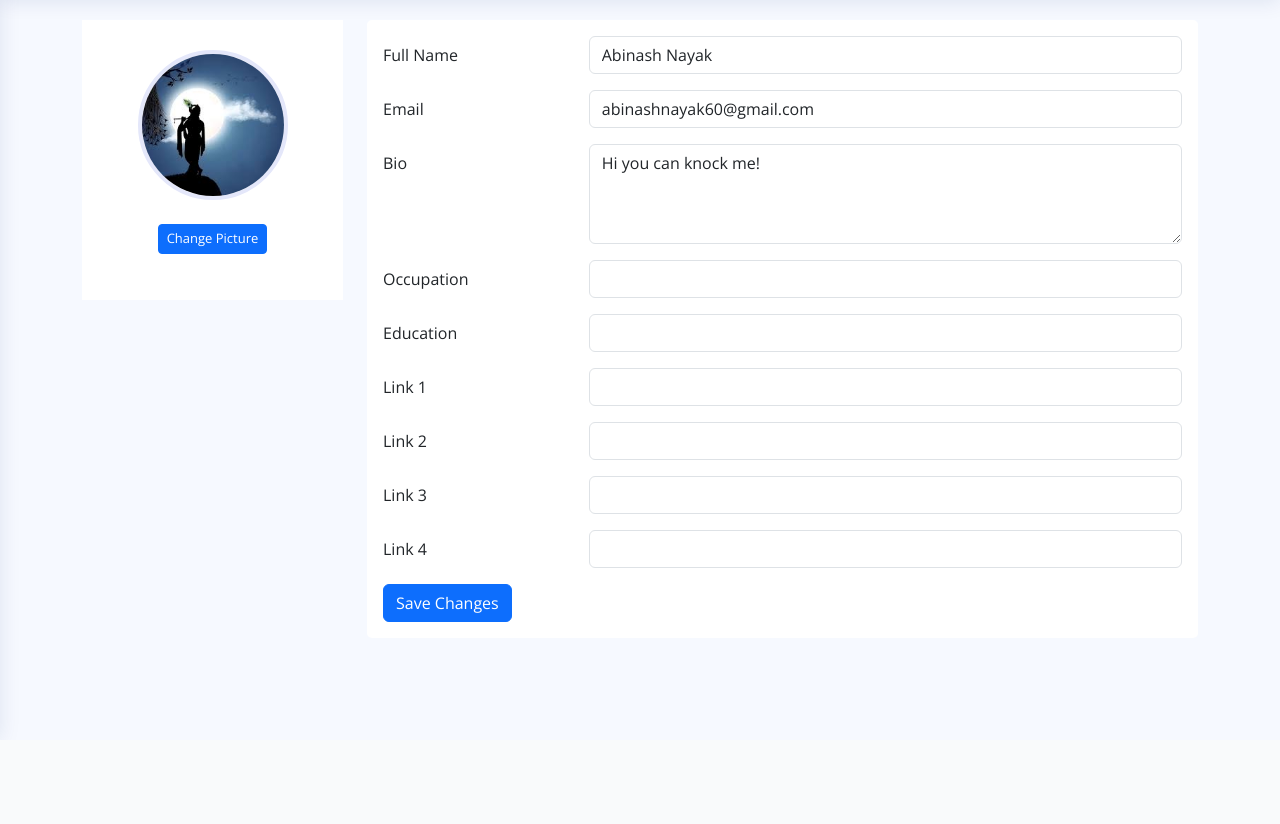
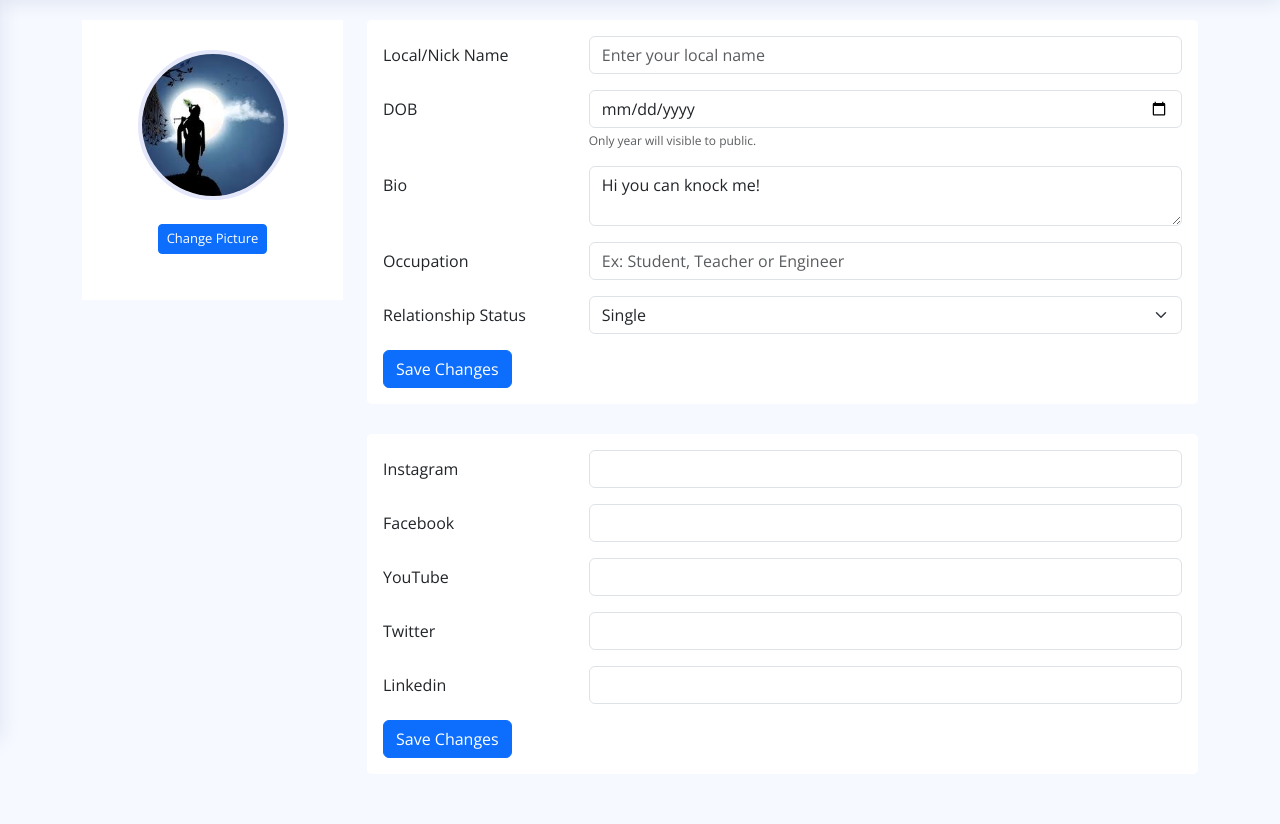
Before and after one commit to abinash07/snapkar, a PHP site: page /snapkar/editprofile in a window 1280 px wide. Shown: the part 60-884 px from the top of the page. Before the commit the page ends 792 px from the top, so only its background shows below. Run offline with PHP 8.4, Linux system fonts and the light colour scheme.

Commit message:
Edit profile

```diff
--- a/editprofile.php
+++ b/editprofile.php
@@ -17,55 +17,81 @@
                         <div class="card-body pt-3">
                             <form id="profileEditForm">
                                 <div class="row mb-3">
-                                    <label for="name" class="col-md-4 col-lg-3 col-form-label">Full Name</label>
+                                    <label for="name" class="col-md-4 col-lg-3 col-form-label">Local/Nick Name</label>
                                     <div class="col-md-8 col-lg-9">
-                                        <input type="text" class="form-control" name="name" id="name" value="Abinash Nayak">
+                                        <input type="text" class="form-control" name="name" id="name" placeholder="Enter your local name">
                                     </div>
                                 </div>
                                 <div class="row mb-3">
-                                    <label for="Email" class="col-md-4 col-lg-3 col-form-label">Email</label>
+                                    <label for="Email" class="col-md-4 col-lg-3 col-form-label">DOB</label>
                                     <div class="col-md-8 col-lg-9">
-                                        <input type="email" class="form-control" name="email" id="Email" value="abinashnayak60@gmail.com">
+                                        <input type="date" class="form-control" name="email" id="Email" value="">
+                                        <div class="form-text" style="font-size: 12px;">Only year will visible to public.</div>
                                     </div>
+
                                 </div>
                                 <div class="row mb-3">
                                     <label for="bio" class="col-md-4 col-lg-3 col-form-label">Bio</label>
                                     <div class="col-md-8 col-lg-9">
-                                        <textarea class="form-control" name="bio" id="bio" style="height: 100px">Hi you can knock me!</textarea>
+                                        <textarea class="form-control" name="bio" id="bio" style="height: 60px">Hi you can knock me!</textarea>
                                     </div>
                                 </div>
                                 <div class="row mb-3">
                                     <label for="company" class="col-md-4 col-lg-3 col-form-label">Occupation</label>
                                     <div class="col-md-8 col-lg-9">
-                                        <input type="text" class="form-control" name="occupation" id="occupation" value="">
+                                        <input type="text" class="form-control" name="occupation" id="occupation" placeholder="Ex: Student, Teacher or Engineer">
                                     </div>
                                 </div>
                                 <div class="row mb-3">
-                                    <label for="education" class="col-md-4 col-lg-3 col-form-label">Education</label>
+                                    <label for="education" class="col-md-4 col-lg-3 col-form-label">Relationship Status</label>
                                     <div class="col-md-8 col-lg-9">
-                                        <input type="text" class="form-control" name="education" id="education" value="">
+                                        <select class="form-select" id="profileVisibility">
+                                            <option value="public" selected="">Single</option>
+                                            <option value="connections">Engaged</option>
+                                            <option value="married">Married</option>
+                                        </select>
                                     </div>
                                 </div>
+
+                                <div id="profileAlert" class="mt-3"></div>
+
+                                <input type="hidden" name="old_image" id="old_image" value="profile_6902ce513730d2_1761908622.jpeg">
+                                <button type="submit" class="btn btn-primary" id="saveBtn">
+                                    <span class="button-text">Save Changes</span>
+                                    <span class="spinner-border spinner-border-sm ms-2 d-none" role="status"></span>
+                                </button>
+                            </form>
+                        </div>
+                    </div>
+                    <div class="card" style="box-shadow: none;">
+                        <div class="card-body pt-3">
+                            <form id="profileEditForm">
                                 <div class="row mb-3">
-                                    <label for="Link" class="col-md-4 col-lg-3 col-form-label">Link 1</label>
+                                    <label for="Link" class="col-md-4 col-lg-3 col-form-label">Instagram</label>
                                     <div class="col-md-8 col-lg-9">
                                         <input type="text" class="form-control" name="link_one" id="link_one" value="">
                                     </div>
                                 </div>
                                 <div class="row mb-3">
-                                    <label for="Link" class="col-md-4 col-lg-3 col-form-label">Link 2</label>
+                                    <label for="Link" class="col-md-4 col-lg-3 col-form-label">Facebook</label>
                                     <div class="col-md-8 col-lg-9">
                                         <input type="text" class="form-control" name="link_two" id="link_two" value="">
                                     </div>
                                 </div>
                                 <div class="row mb-3">
-                                    <label for="Link" class="col-md-4 col-lg-3 col-form-label">Link 3</label>
+                                    <label for="Link" class="col-md-4 col-lg-3 col-form-label">YouTube</label>
+                                    <div class="col-md-8 col-lg-9">
+                                        <input type="text" class="form-control" name="link_two" id="link_two" value="">
+                                    </div>
+                                </div>
+                                <div class="row mb-3">
+                                    <label for="Link" class="col-md-4 col-lg-3 col-form-label">Twitter</label>
                                     <div class="col-md-8 col-lg-9">
                                         <input type="text" class="form-control" name="link_three" id="link_three" value="">
                                     </div>
                                 </div>
                                 <div class="row mb-3">
-                                    <label for="Link" class="col-md-4 col-lg-3 col-form-label">Link 4</label>
+                                    <label for="Link" class="col-md-4 col-lg-3 col-form-label">Linkedin</label>
                                     <div class="col-md-8 col-lg-9">
                                         <input type="text" class="form-control" name="link_four" id="link_four" value="">
                                     </div>
```
Also changed, not shown: myaccount.php (+4 -3 lines).
